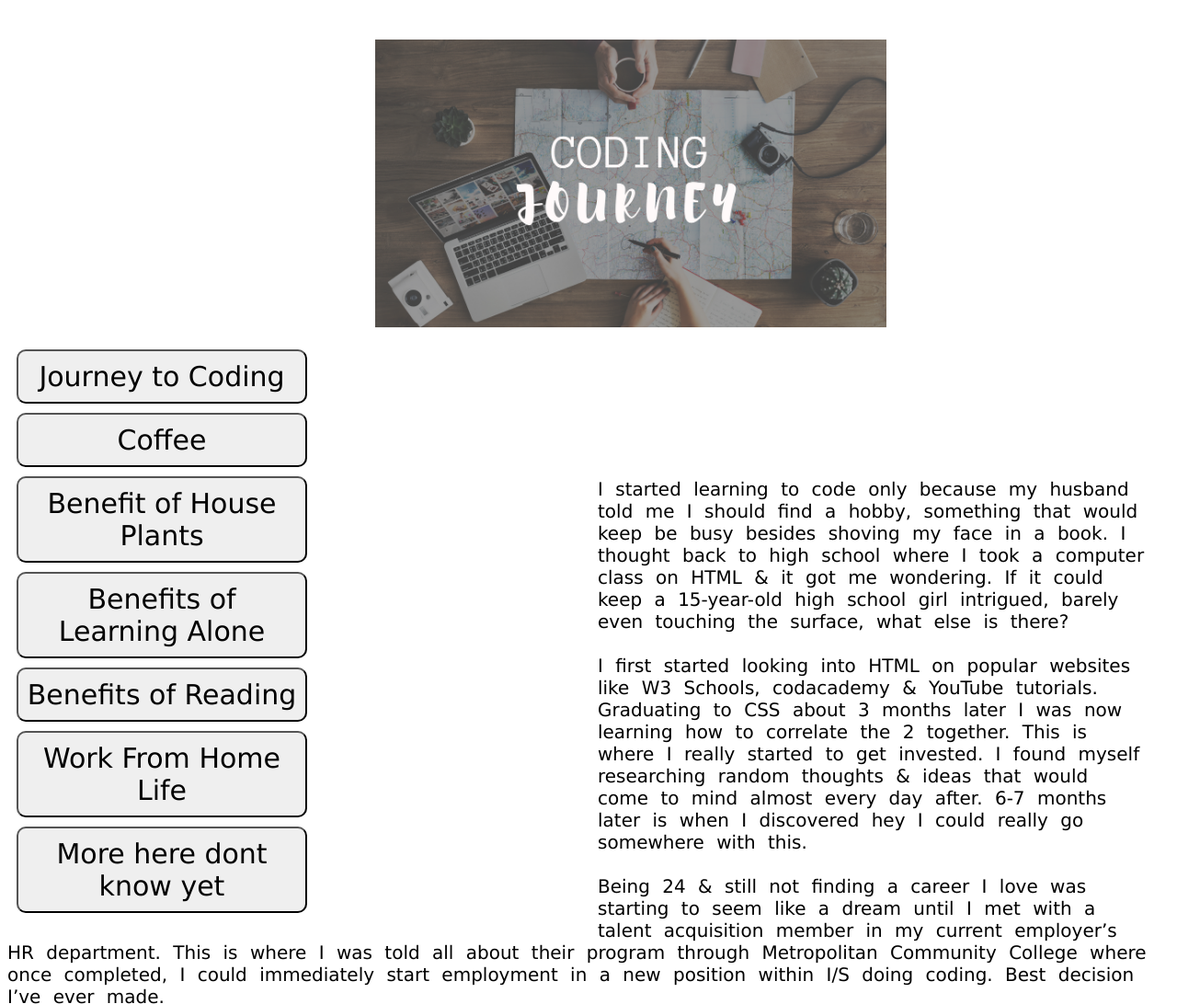
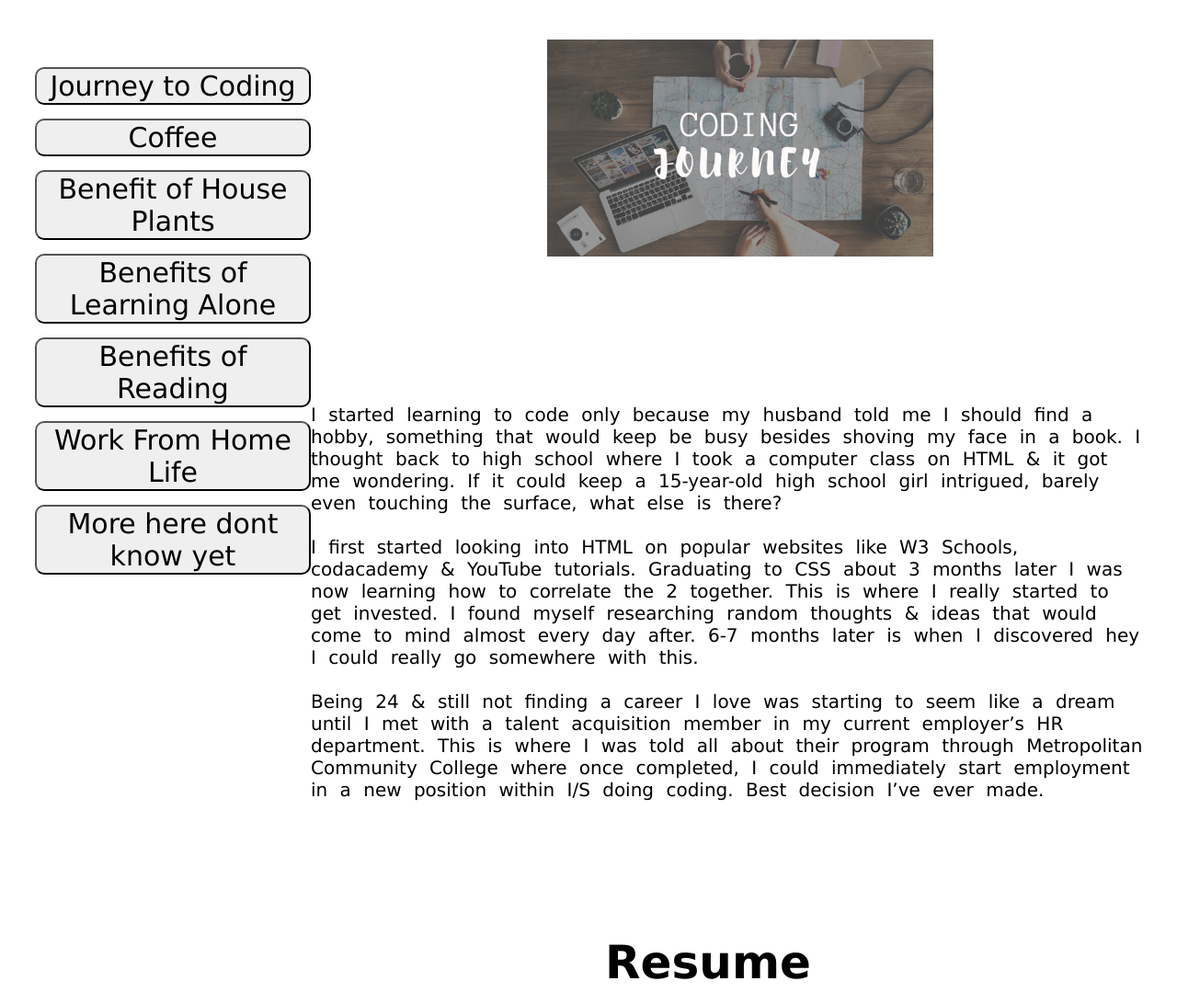
Before and after one commit to KDale119/Portfolio, a plain HTML site: page index.html in a window 1280 px wide. Shown: the part 2140-3232 px from the top of the page at 92% size. Drawn offline with Linux system fonts and the light colour scheme.

Commit message:
corrected btns styling

```diff
--- a/app.js
+++ b/app.js
@@ -39,7 +39,7 @@ function someThing() {
             i.className = sect.icons, "icons";
             section.appendChild(div);
             div.appendChild(i);
-        }// styling not present wont work????
+        }// works
 
 
     })
--- a/index.html
+++ b/index.html
@@ -138,6 +138,9 @@
         <div id="m-section">
           <h4 class="blogs"></h4>
         </div>
+
+        <div id="buttons" class="buttons btns"></div>
+
         <div id="img">
           <!-- <img
               src="Images/journey.png"
@@ -145,11 +148,11 @@
               class="journeyimg"
             /> -->
         </div>
-        <div id="buttons" class="buttons btns"></div>
+
         <div id="div">
           <p class="paragraph"></p>
         </div>
-        <aside class="buttons">
+        <!-- <aside class="buttons">
           <div><button class="btns journey">Journey to Coding</button></div>
           <div><button class="btns">Coffee</button></div>
           <div><button class="btns">Benefits of House Plants</button></div>
@@ -157,7 +160,7 @@
           <div><button class="btns">Benefits of Reading</button></div>
           <div><button class="btns">Balance of work/home life</button></div>
           <div><button class="btns">log heremore stuff</button></div>
-        </aside>
+        </aside> -->
       </section>
 
       <!--                         ENDING OF PAGE 3      -->
--- a/style.css
+++ b/style.css
@@ -98,46 +98,54 @@
 }
 
 .buttons {
-    padding-top: 200px;
     float: left;
+    padding-bottom: 400px;
 }
 
 /* page 3                 */
 .buttons, .btns {
     display: block;
-    float: left;
     font-size: 30px;
     border-radius: 10px;
-    margin: 5px;
-    width: 50%;
-    padding-top: 10px;
-    padding-bottom: 10px;
+    width: 300px;
 
 }
 .btns:hover {
     cursor: pointer;
-
+    background-color: rgb(172, 169, 169);
 }
-
+.btns {
+    margin: 15px;
+}
 
 .blogs {
     display: flex;
     justify-content: center;
     font-size: 50px;
+    padding-left: 250px;
 }
 .journey {
     background-color: rgb(184, 179, 179);
 }
+#img {
+    display: flex;
+    align-items: center;
+    justify-content: center;
+}
 .journeyimg {
-    width: 44%;
-    padding-left: 400px;
+    width: 45%;
+
+
 }
 .paragraph {
     font-size: 20px;
     padding-right: 25px;
+    padding-left: 25px;
     padding-top: 20px;
     padding-bottom: 80px;
     word-spacing: 7px;
+
+
 
 }
 
@@ -146,6 +154,7 @@
     display: flex;
     justify-content: center;
     font-size: 50px;
+    padding-right: 70px;
  }
 
  .adobepdf {
@@ -226,7 +235,7 @@
         font-size: 30px;
         display: flex;
         justify-self: center;
-        margin-bottom: 50px;
+        /* margin-bottom: 50px; */
     }
     .h-paragraph {
         display: flex;
@@ -239,7 +248,7 @@
         font-size: 30px;
         display: flex;
         justify-content: space-evenly;
-        padding-bottom: 40px;
+        padding-bottom: 60px;
     }
 
     /* page 2        */
```
